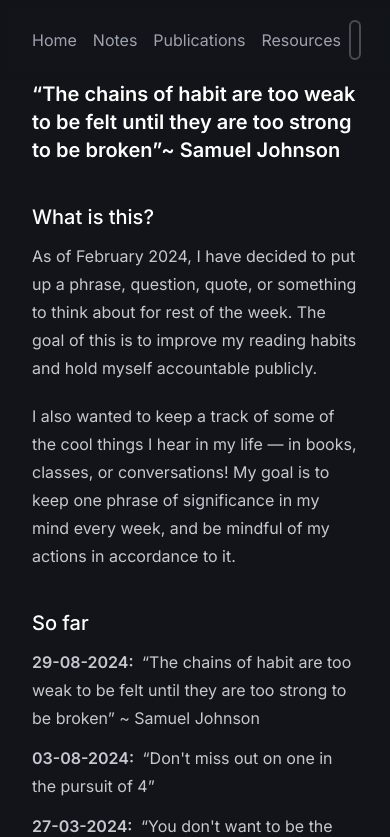
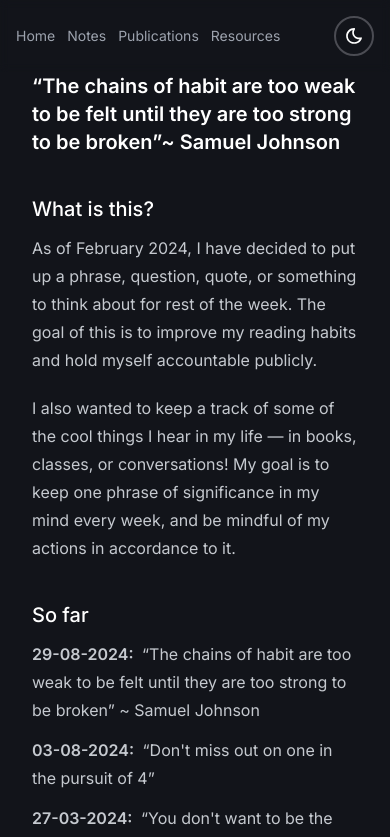
Before and after one commit to DhrumanGupta/berlm.me, a Next.js app: page /qotw in a window 390 px wide. Shown: the top 837 px of the page. Built offline with nearby package versions, Linux system fonts and the light colour scheme.

Commit message:
Better vibes

```diff
--- a/content/notes/better-ams.mdx
+++ b/content/notes/better-ams.mdx
@@ -8,7 +8,7 @@ links:
   website: https://better-ams.berlm.me
 meta:
   keywords:
-    - project
+    - tech
     - university
 ---
 
--- a/src/app/notes/[slug]/page.tsx
+++ b/src/app/notes/[slug]/page.tsx
@@ -87,16 +87,9 @@ const Note = async ({ params }: IParams) => {
               {frontmatter.title}
             </h2>
 
-            {frontmatter.kind === "project" && (
-              <p className="text-lg my-2">{frontmatter.description}</p>
-            )}
-
             <div className="flex gap-x-2 text-secondary flex-wrap items-center">
               <p className="text-secondary md:text-lg">
-                {formatNoteDateLong(frontmatter.date)}
-                {frontmatter.kind !== "project" && (
-                  <> &ndash; {readingTime.text}</>
-                )}
+                {formatNoteDateLong(frontmatter.date)} &ndash; {readingTime.text}
               </p>
 
               {frontmatter.links && (
--- a/src/app/page.tsx
+++ b/src/app/page.tsx
@@ -48,8 +48,16 @@ const Home: NextPage = async () => {
         </p>
 
         <p className="mt-5 max-w-[65ch] text-base leading-relaxed text-gray-700 dark:text-gray-400 md:text-lg">
-          I like building things, studying math and CS, and ML research.
-          Currently a final-year student at Ashoka University.
+          Building things, studying Math and CS, ML research. Currently a
+          final-year student at Ashoka University, Research Intern{" "}
+          <a
+            href="https://truthauditlabs.ai"
+            target="_blank"
+            rel="noopener noreferrer"
+          >
+            @TAL
+          </a>
+          .
         </p>
 
         <ul className="mt-6 flex flex-wrap items-center gap-x-5 gap-y-1 text-sm text-gray-600 dark:text-gray-400">
--- a/src/components/DarkModeToggle.tsx
+++ b/src/components/DarkModeToggle.tsx
@@ -17,13 +17,18 @@ export function DarkModeToggle() {
 
   if (!mounted) return <i className={shiftSafeSize}>...</i>;
 
+  const label =
+    theme === Theme.Dark ? "Switch to light mode" : "Switch to dark mode";
+
   return (
     <button
+      type="button"
+      aria-label={label}
       onClick={() => {
         setTheme(theme === Theme.Dark ? Theme.Light : Theme.Dark);
       }}
       className={cn(
-        "border-secondary hover:border-primary focus:border-primary focus:outline-none inline-flex  items-center justify-center overflow-hidden rounded-full border-2 p-1 transition",
+        "relative shrink-0 border-secondary hover:border-primary focus:border-primary focus:outline-none inline-flex items-center justify-center overflow-hidden rounded-full border-2 p-1 transition",
         shiftSafeSize
       )}
     >
@@ -41,9 +46,6 @@ export function DarkModeToggle() {
           <SunIcon />
         </span>
       </div>
-      <span className={"ml-4 text-black dark:text-white sr-only"}>
-        {theme === Theme.Dark ? "Switch to light mode" : "Switch to dark mode"}
-      </span>
     </button>
   );
 }
--- a/src/components/Navbar.tsx
+++ b/src/components/Navbar.tsx
@@ -13,15 +13,15 @@ const ROUTES: any = [
 function Navbar() {
   return (
     <div className="sticky top-0 z-10 backdrop-blur-sm transition-all duration-100 ease-in-out">
-      <div className="mx-8 py-5">
-        <nav className="text-primary mx-auto max-w-[75ch] flex items-center justify-between">
-          <ul className="flex">
+      <div className="mx-4 py-4 sm:mx-8 sm:py-5">
+        <nav className="text-primary mx-auto flex max-w-[75ch] items-center gap-3">
+          <ul className="flex min-w-0 flex-1 items-center overflow-x-auto [-ms-overflow-style:none] [scrollbar-width:none] [&::-webkit-scrollbar]:hidden">
             {ROUTES.map((route: any) => (
-              <li className="first:pl-0 px-2 py-2 md:px-5" key={route.name}>
+              <li className="shrink-0 px-1.5 py-2 first:pl-0 sm:px-2 md:px-5" key={route.name}>
                 <NavLink
                   to={route.path}
                   exact={route.exact}
-                  className="text-secondary underlined focus:outline-none block whitespace-nowrap lg:text-lg hover:text-accent focus:text-accent duration-75"
+                  className="text-secondary underlined focus:outline-none block whitespace-nowrap text-sm hover:text-accent focus:text-accent duration-75 sm:text-base lg:text-lg"
                   activeClassName="!text-accent font-medium"
                 >
                   {route.name}
--- a/src/components/notes/NoteHeading.tsx
+++ b/src/components/notes/NoteHeading.tsx
@@ -4,7 +4,7 @@ import CopyHeadingLink from "./CopyHeadingLink";
 
 type HeadingTag = "h1" | "h2" | "h3" | "h4" | "h5" | "h6";
 
-export function createNoteHeading(Tag: HeadingTag) {
+export function createNoteHeading(Tag: HeadingTag, linkable = false) {
   return function NoteHeading({
     id,
     children,
@@ -14,19 +14,22 @@ export function createNoteHeading(Tag: HeadingTag) {
     return (
       <Tag
         id={id}
-        className={cn("group/heading flex flex-wrap items-center", className)}
+        className={cn(
+          linkable && "group/heading flex flex-wrap items-center",
+          className
+        )}
         {...props}
       >
-        {id ? <a href={`#${id}`}>{children}</a> : children}
-        {id && <CopyHeadingLink id={id} />}
+        {linkable && id ? <a href={`#${id}`}>{children}</a> : children}
+        {linkable && id && <CopyHeadingLink id={id} />}
       </Tag>
     );
   };
 }
 
 export const noteHeadings = {
-  h1: createNoteHeading("h1"),
-  h2: createNoteHeading("h2"),
+  h1: createNoteHeading("h1", true),
+  h2: createNoteHeading("h2", true),
   h3: createNoteHeading("h3"),
   h4: createNoteHeading("h4"),
   h5: createNoteHeading("h5"),
--- a/src/components/notes/NoteListing.tsx
+++ b/src/components/notes/NoteListing.tsx
@@ -25,8 +25,7 @@ export function NoteListing({ data }: { data: MetaData }) {
           href={`/notes/${data.slug}`}
           className="transition-colors hover:text-accent"
         >
-          {formatNoteDateLong(data.date)}
-          {data.kind !== "project" && <> · {data.readingTime.text}</>}
+          {formatNoteDateLong(data.date)} · {data.readingTime.text}
         </Link>
         {hasLinks && (
           <>
--- a/src/lib/note-tags.ts
+++ b/src/lib/note-tags.ts
@@ -5,7 +5,7 @@ interface KeywordMapping {
 const KEYWORD_MAPPING: KeywordMapping = {
   life: "tag-life",
   university: "tag-university",
-  project: "tag-project",
+  tech: "tag-tech",
 };
 
 const getClassnameFromKeyword = (keyword: string): string => {
--- a/src/lib/notes.tsx
+++ b/src/lib/notes.tsx
@@ -39,7 +39,6 @@ interface RawFrontMatter {
   date: string | Date;
   description: string;
   color: "red" | "blue" | "yellow" | "green";
-  kind?: "writing" | "project";
   draft?: boolean;
   meta?: {
     keywords?: string[];
--- a/src/lib/publications.ts
+++ b/src/lib/publications.ts
@@ -29,7 +29,7 @@ export const publications: Publication[] = [
     ],
     venue: "arXiv preprint",
     year: 2026,
-    status: "Under review",
+    status: "Preprint",
     links: {
       arxiv: "https://arxiv.org/abs/2603.06829",
     },
@@ -58,19 +58,12 @@ export const publications: Publication[] = [
 ];
 
 export function getLatestPublications(count = 3) {
-  return [...publications]
-    .sort((a, b) => b.year - a.year)
-    .slice(0, count);
+  return [...publications].sort((a, b) => b.year - a.year).slice(0, count);
 }
 
 export function getPrimaryPublicationLink(publication: Publication) {
   const { links } = publication;
   if (!links) return undefined;
 
-  return (
-    links.paper ??
-    links.arxiv ??
-    links.openreview ??
-    links.code
-  );
+  return links.paper ?? links.arxiv ?? links.openreview ?? links.code;
 }
--- a/src/styles/globals.css
+++ b/src/styles/globals.css
@@ -14,11 +14,11 @@
 
   --color-yellow-500: #ffd644;
   --color-red-500: #ff4545;
-  --color-blue-100: #e8f2ff;
-  --color-blue-500: #4a6278;
-  --color-blue-800: #1e40af;
+  --color-blue-100: #edf4fc;
+  --color-blue-500: #507a9a;
+  --color-blue-800: #185a9e;
 
-  --color-accent: #2b6cb0;
+  --color-accent: #1d6fd8;
   --color-current: var(--color-gray-700);
 }
 
@@ -27,7 +27,7 @@
 }
 
 .set-color-blue {
-  --color-current: #4a6278;
+  --color-current: #507a9a;
 }
 
 .set-color-yellow {
@@ -40,7 +40,7 @@
 
 .light {
   --color-yellow-500: #e3be05;
-  --color-accent: #2b6cb0;
+  --color-accent: #1d6fd8;
   --color-current: var(--color-gray-700);
   --color-gray-500: #3d3f48;
   --color-gray-600: #2a2c33;
@@ -119,6 +119,12 @@ input:-webkit-autofill::first-line {
 @tailwind components;
 @tailwind utilities;
 
+@layer base {
+  a {
+    color: var(--color-accent);
+  }
+}
+
 @layer utilities {
   .focus-ring {
     @apply focus:outline-none focus-within:outline-none ring-current ring-offset-4 ring-offset-white transition duration-300 focus-within:ring-2 focus-within:ring-current hover:ring-2 hover:ring-current focus:ring-2 focus:ring-current disabled:ring-0 group-hover:ring-2 group-hover:ring-current group-focus:ring-2 group-focus:ring-current dark:ring-offset-gray-900;
@@ -172,16 +178,16 @@ input:-webkit-autofill::first-line {
     color: #9bc4ab;
   }
 
-  .tag-project {
+  .tag-tech {
     background-color: color-mix(
       in srgb,
       var(--color-blue-500) 14%,
       var(--color-gray-100)
     );
-    color: #3d5266;
+    color: #3a5f78;
   }
 
-  .dark .tag-project {
+  .dark .tag-tech {
     background-color: color-mix(
       in srgb,
       var(--color-blue-500) 22%,
--- a/tailwind.config.js
+++ b/tailwind.config.js
@@ -209,7 +209,7 @@ module.exports = {
                   borderBottomColor: theme("colors.gray.200"),
                 },
                 a: {
-                  color: theme("colors.current"),
+                  color: theme("colors.accent"),
                 },
               },
             ],
@@ -219,7 +219,7 @@ module.exports = {
               {
                 color: theme("colors.gray.300"),
                 a: {
-                  color: theme("colors.current"),
+                  color: theme("colors.accent"),
                 },
                 strong: {
                   color: theme("colors.white"),
```
Also changed, not shown: 1 other file (tests, documents, lock files or other folders).
